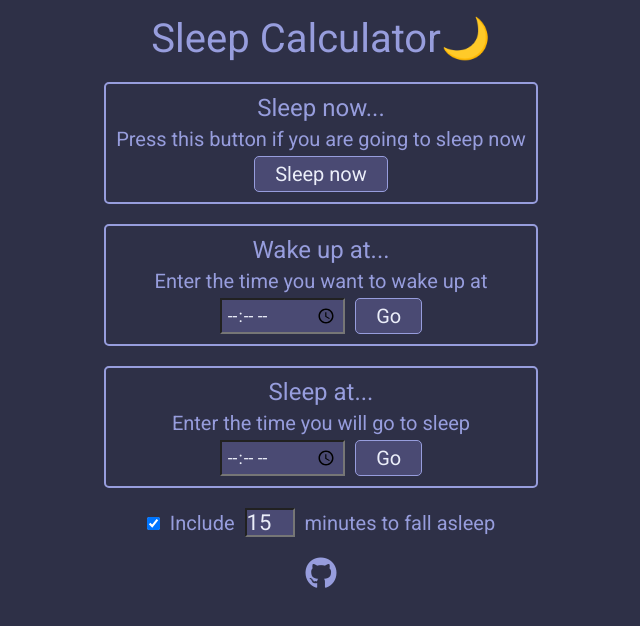
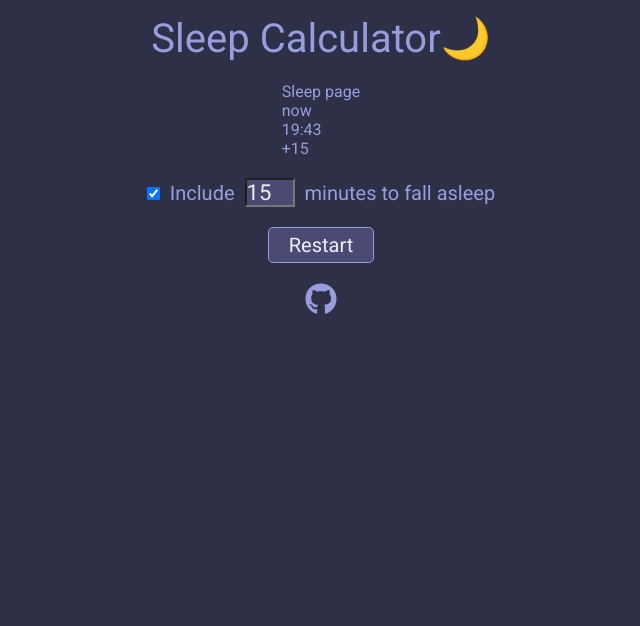
Before and after one commit to robsassack/sleep-calc-react, a React (Vite) app: page / in a window 1280 px wide. Both pictures are taken after a click on the button "Sleep now". Shown: the top 626 px of the page, without its empty margins (319-959 px from the left). Built offline with nearby package versions, Linux system fonts and the light colour scheme.

Commit message:
Finished main page functionality

```diff
--- a/src/App.tsx
+++ b/src/App.tsx
@@ -26,7 +26,11 @@ function App() {
     <div className='App'>
       <div className='App--header'>Sleep Calculator🌙</div>
       <div className='App--body'>
-        {startMenu ? <FormPage></FormPage> : <SleepPage></SleepPage>}
+        {startMenu ? (
+          <FormPage setSleep={setSleep} setStartMenu={setStartMenu} />
+        ) : (
+          <SleepPage sleep={sleep} fallAsleep={fallAsleep} addSleep={addSleep} />
+        )}
       </div>
       <div className='App--add-sleep-time'>
         <input
@@ -62,7 +66,10 @@ function App() {
         </div>
       )}
       <div className='App--footer'>
-        <a href='https://github.com/robsassack/sleep-calc-react/' aria-label="GitHub repository link">
+        <a
+          href='https://github.com/robsassack/sleep-calc-react/'
+          aria-label='GitHub repository link'
+        >
           <i className='fa-brands fa-github github-logo'></i>
         </a>
       </div>
--- a/src/components/FormPage/FormPage.tsx
+++ b/src/components/FormPage/FormPage.tsx
@@ -1,27 +1,69 @@
+import { useState } from "react";
 import "./FormPage.css";
 
-function FormPage() {
+function FormPage(props: any) {
+  const [wakeTime, setWakeTime] = useState("");
+  const [sleepTime, setSleepTime] = useState("");
+
+  const handleSleep = (mode: string) => {
+    if (mode === "now") {
+      // get current time
+      const now = new Date();
+      const time = `${now.getHours()}:${now.getMinutes()}`;
+      props.setSleep({ mode: "now", time });
+      console.log("Sleep now");
+    } else if (mode === "wake") {
+      if (wakeTime === "") return;
+      props.setSleep({ mode: "wake", time: wakeTime });
+      console.log("Wake at", wakeTime);
+    } else if (mode === "sleep") {
+      if (sleepTime === "") return;
+      props.setSleep({ mode: "sleep", time: sleepTime });
+      console.log("Sleep at", sleepTime);
+    }
+    props.setStartMenu(false);
+  };
+
   return (
     <div className='form'>
       <div className='form--option-container'>
         <h2>Sleep now...</h2>
         <span>Press this button if you are going to sleep now</span>
-        <button className='form--sleep-now-btn'>Sleep now</button>
+        <button
+          className='form--sleep-now-btn'
+          onClick={() => handleSleep("now")}
+        >
+          Sleep now
+        </button>
       </div>
       <div className='form--option-container'>
         <h2>Wake up at...</h2>
         <span>Enter the time you want to wake up at</span>
         <div className='form--input-container'>
-          <input type='time' name='wake-at-input' id='wake-at-input' aria-label="Time to wake up at" />
-          <button>Go</button>
+          <input
+            type='time'
+            name='wake-at-input'
+            id='wake-at-input'
+            aria-label='Time to wake up at'
+            value={wakeTime}
+            onChange={(e) => setWakeTime(e.target.value)}
+          />
+          <button onClick={() => handleSleep("wake")}>Go</button>
         </div>
       </div>
       <div className='form--option-container'>
         <h2>Sleep at...</h2>
         <span>Enter the time you will go to sleep</span>
         <div className='form--input-container'>
-          <input type='time' name='sleep-at-input' id='sleep-at-input' aria-label="Time to go to sleep" />
-          <button>Go</button>
+          <input
+            type='time'
+            name='sleep-at-input'
+            id='sleep-at-input'
+            aria-label='Time to go to sleep'
+            value={sleepTime}
+            onChange={(e) => setSleepTime(e.target.value)}
+          />
+          <button onClick={() => handleSleep("sleep")}>Go</button>
         </div>
       </div>
     </div>
--- a/src/components/SleepPage/SleepPage.tsx
+++ b/src/components/SleepPage/SleepPage.tsx
@@ -1,5 +1,13 @@
-function SleepPage() {
-  return <div className='sleep'>Sleep page</div>;
+function SleepPage(props: any) {
+  let extraSleep = 0;
+  if (props.addSleep) extraSleep = props.fallAsleep;
+
+  return <div className='sleep'>
+    Sleep page
+    <p>{props.sleep.mode}</p>
+    <p>{props.sleep.time}</p>
+    <p>+{extraSleep}</p>
+  </div>;
 }
 
 export default SleepPage;
```
